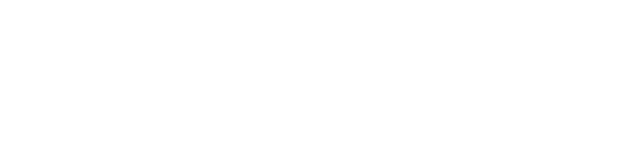
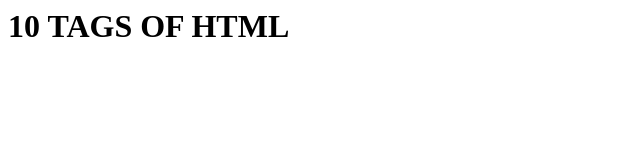
Before and after one commit to surabhithakare2128/HTML-Tags, a plain HTML site: page index.html in a window 1280 px wide. Shown: the whole page, without its empty margins (0-640 px from the left). Drawn offline with Linux system fonts and the light colour scheme.

Commit message:
This is <h1>

```diff
--- a/index.html
+++ b/index.html
@@ -1,5 +1,6 @@
 <html>
 <head><title>this is WSD assignment</title></head>
 <body>
+<h1>10 TAGS OF HTML</h1>
 </body>
 </html>
```
